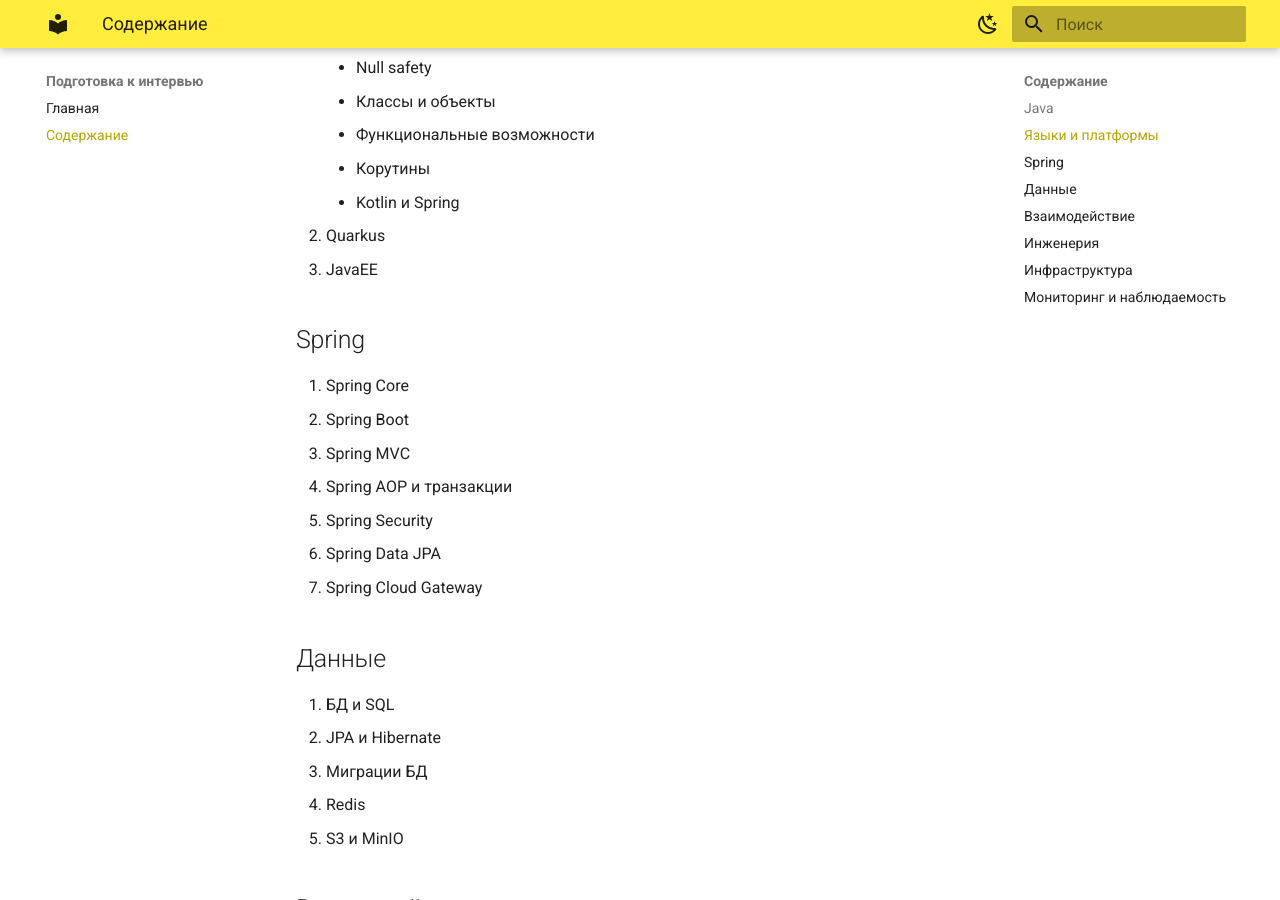
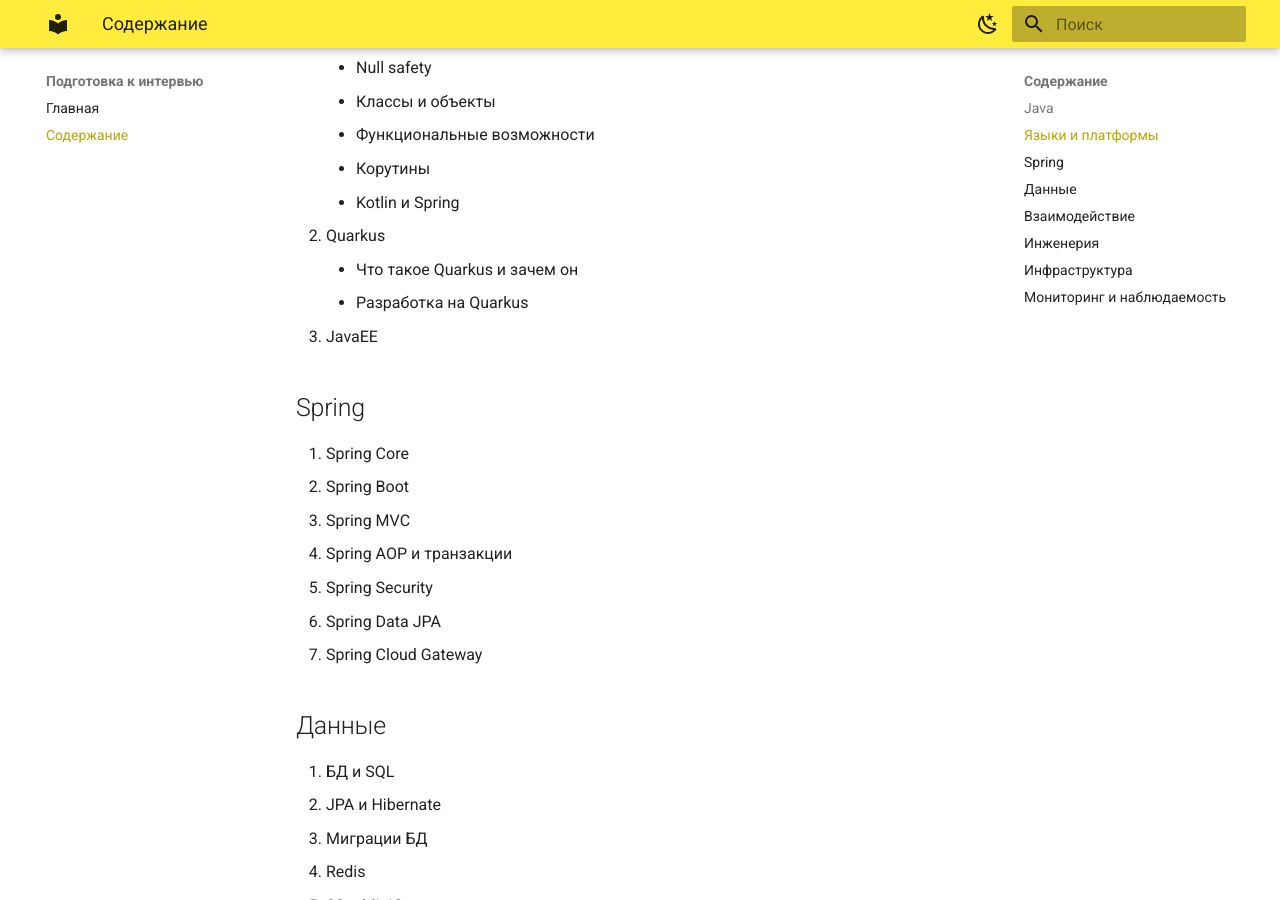
Before and after one commit to artem961/java-backend-notes, an MkDocs documentation site: the page built from docs/contents.md, in a window 1280 px wide and 900 px high, scrolled down 1407 px. Built offline with MkDocs 1.6.1 and Material for MkDocs 9.7.7, drawn with Linux system fonts in a browser that asks for light colours.

Commit message:
Определить состав раздела Quarkus
Две темы: чем отличается от Spring Boot и как на нём писать.

Co-Authored-By: Claude Opus 4.8 <noreply@anthropic.com>
Claude-Session: https://claude.ai/code/session_01Rwwmgvitp1riZs4MzwF2Zc

```diff
--- a/docs/contents.md
+++ b/docs/contents.md
@@ -46,6 +46,8 @@
     - Корутины
     - Kotlin и Spring
 7. Quarkus
+    - Что такое Quarkus и зачем он
+    - Разработка на Quarkus
 8. JavaEE
 
 ## Spring
```
